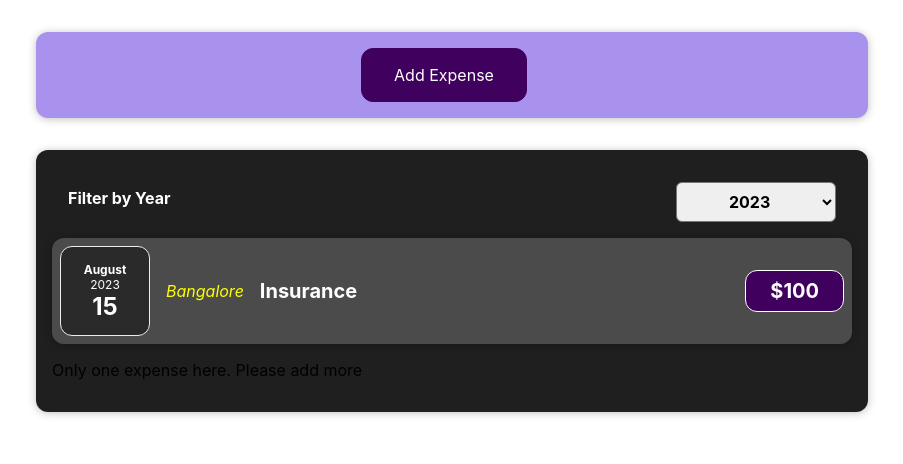
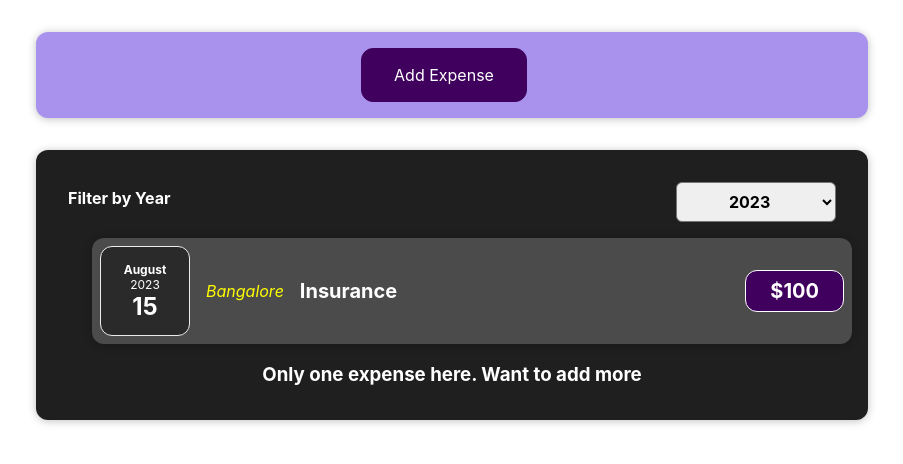
Before and after one commit to godseye1310/TutorialExpenseReactApp, a React (Create React App) app: page / in a window 1280 px wide. Shown: the top 464 px of the page, without its empty margins (188-1091 px from the left). Built offline with nearby package versions, Linux system fonts and the light colour scheme.

Commit message:
Organizing and Simplifing Expenses component || (Added commments)

```diff
--- a/src/App.js
+++ b/src/App.js
@@ -35,19 +35,22 @@ function App() {
 		},
 	];
 
+	//Adding the New Expense to the expense list so that it can also be rendered
 	const [expenses, setExpenses] = useState(defaultExpenses);
-
 	const receiveNewExpenseDataHandler = (receivedNewExpense) => {
 		console.log(receivedNewExpense);
 		setExpenses((prevExpense) => {
 			return [receivedNewExpense, ...prevExpense];
 		});
 	};
+	////////////////////////////////////////////////////////////////////////////////
 
 	return (
 		<div className="App">
 			{/* <h1>Let's get Started</h1>
 			<p>I am learning React</p> */}
+
+			{/* Receiving expense data from expense form */}
 			<NewExpense onAppExpenseData={receiveNewExpenseDataHandler} />
 			<Expenses myExpense={expenses} />
 		</div>
--- /dev/null
+++ b/src/components/Expenses/ExpenseList.css
@@ -0,0 +1,9 @@
+.expenses-list {
+	list-style-type: none;
+	padding: 0;
+}
+
+.expenses-list__fallback {
+	color: white;
+	text-align: center;
+}
--- /dev/null
+++ b/src/components/Expenses/ExpenseList.jsx
@@ -0,0 +1,28 @@
+import React from "react";
+import "./ExpenseList.css";
+import ExpenseItem from "./ExpenseItem";
+
+function ExpenseList(props) {
+	//Conditional Return Statement Rendering
+	if (props.itemsDisplayed.length === 0) {
+		return <h2 className="expenses-list__fallback">No expenses found</h2>;
+	}
+	//Rendering the Expense List for the Selected Year USING MAP fn//
+	return (
+		<ul className="expense-list">
+			{props.itemsDisplayed.map((expenseItemData) => {
+				return (
+					<ExpenseItem
+						key={expenseItemData.id}
+						date={expenseItemData.date}
+						title={expenseItemData.title}
+						price={expenseItemData.price}
+						location={expenseItemData.location}
+					/>
+				);
+			})}
+		</ul>
+	);
+}
+
+export default ExpenseList;
--- a/src/components/Expenses/Expenses.css
+++ b/src/components/Expenses/Expenses.css
@@ -7,3 +7,8 @@
 	/* border-radius: 12px; */
 	/* box-shadow: 0 1px 8px rgba(0, 0, 0, 0.25); */
 }
+
+.one-item-fallback {
+	color: white;
+	text-align: center;
+}
--- a/src/components/Expenses/Expenses.jsx
+++ b/src/components/Expenses/Expenses.jsx
@@ -1,46 +1,46 @@
 import React, { useState } from "react";
-import ExpenseItem from "./ExpenseItem";
+// import ExpenseItem from "./ExpenseItem";
 import ExpensesFilter from "./ExpensesFilter";
+import ExpenseList from "./ExpenseList";
 import "./Expenses.css";
 import Card from "../Wrapper/Card";
 
 function Expenses(props) {
-	// console.log(props.myExpense);
+	// Changing the state for Selected Year//
 	const [filteredYear, setFilteredYear] = useState("2023");
-
 	const changeFilterHandler = (selectedYear) => {
 		setFilteredYear(selectedYear);
 	};
 
+	//Filtering the Expense List according to the Selected Year//
 	const filteredExpenses = props.myExpense.filter((expense) => {
 		return expense.date.getFullYear().toString() === filteredYear;
 	});
 
-	let expenseContent = <p>No expense found</p>;
-	let oneexpenseContent = <p>Only one expense here. Please add more</p>;
+	// let expenseContent = <p>No expense found</p>;
 
-	if (filteredExpenses.length > 0) {
-		expenseContent = filteredExpenses.map((expenseData) => {
-			return (
-				<ExpenseItem
-					key={expenseData.id}
-					date={expenseData.date}
-					title={expenseData.title}
-					price={expenseData.price}
-					location={expenseData.location}
-				/>
-			);
-		});
-	}
+	//Displaying the Expense List for the Selected Year USING MAP fn//
+	// if (filteredExpenses.length > 0) {
+	// 	expenseContent = filteredExpenses.map((expenseData) => {
+	// 		return (
+	// 			<ExpenseItem
+	// 				key={expenseData.id}
+	// 				date={expenseData.date}
+	// 				title={expenseData.title}
+	// 				price={expenseData.price}
+	// 				location={expenseData.location}
+	// 			/>
+	// 		);
+	// 	});
+	// }
 
+	//Render React Elements//
 	return (
 		<Card className="expenses">
-			<ExpensesFilter
-				selected={filteredYear}
-				onChangeFilter={changeFilterHandler}
-			/>
-			{expenseContent}
-			{filteredExpenses.length === 1 && oneexpenseContent}
+			<ExpensesFilter selected={filteredYear} onChangeFilter={changeFilterHandler} />
+			{/* {expenseContent} */}
+			<ExpenseList itemsDisplayed={filteredExpenses} />
+			{filteredExpenses.length === 1 && <h3 className="one-item-fallback">Only one expense here. Want to add more</h3>}
 		</Card>
 	);
 }
```
